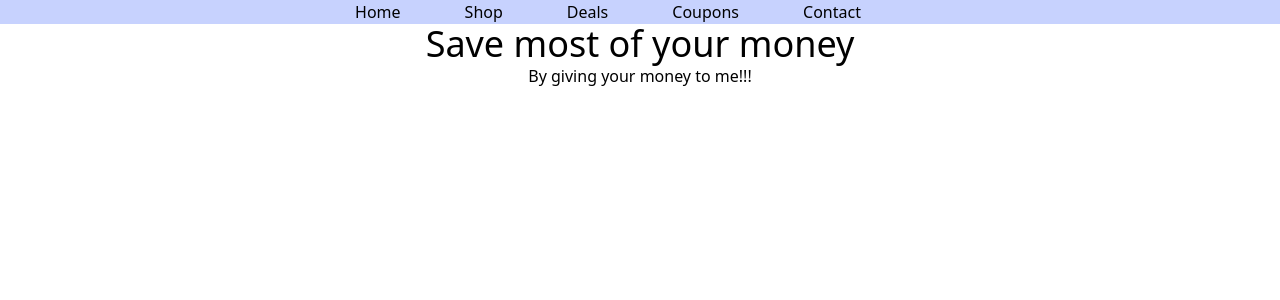
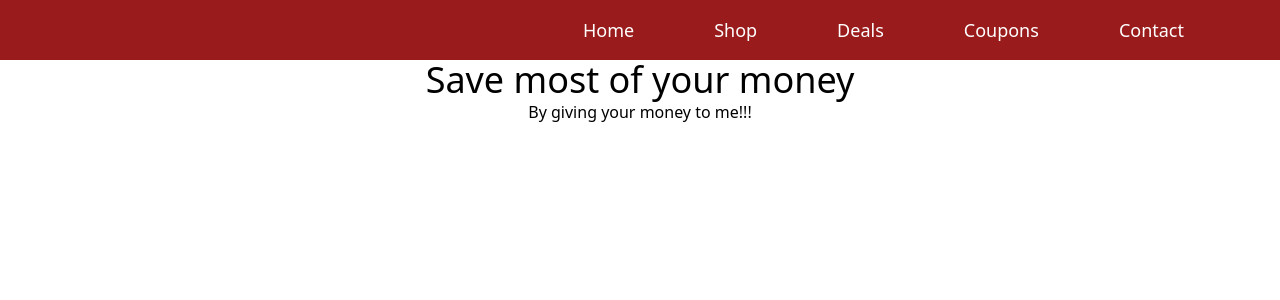
Before and after one commit to bdavijit/9.21-my-route, a React (Create React App) app: page / in a window 1280 px wide. Shown: the top 300 px of the page. Built offline with nearby package versions, Linux system fonts and the light colour scheme.

Commit message:
nav design

```diff
--- a/src/components/Link/Link.js
+++ b/src/components/Link/Link.js
@@ -1,9 +1,11 @@
 import React from "react";
+import '../Navbar/navbar.css'
+
 
 const Link = (props) => {
     const {name, link} = props.route;
   return <>
-    <li className='mr-16'>
+    <li className='mr-20 text-lg '>
             <a href={link}>{name}</a>
     </li>
   </>;
--- a/src/components/Navbar/Navbar.js
+++ b/src/components/Navbar/Navbar.js
@@ -1,6 +1,7 @@
 import React, { useState } from "react";
 import Link from "../Link/Link";
 import { MenuIcon, XIcon } from "@heroicons/react/solid";
+import './navbar.css'
 
 const Navbar = () => {
   const [open, setOpen] = useState(false);
@@ -15,13 +16,13 @@ const Navbar = () => {
 
   return (
     <>
-      <nav className="bg-indigo-200">
-        <div onClick={() => setOpen(!open)} className="w-6 h-6 md:hidden">
+      <nav className="bg-red-800">
+        <div onClick={() => setOpen(!open)} className="w-10 h-10 md:hidden">
           {open ? <XIcon></XIcon> : <MenuIcon></MenuIcon>}
         </div>
         <ul
-          className={`md:flex justify-center absolute md:static bg-indigo-200 w-full duration-500 ease-in ${
-            open ? "top-6" : "top-[-120px]"
+          className={`md:flex md:justify-end justify-center absolute md:static text-white bg-red-800 md:p-4  md:w-full duration-500 ease-in ${
+            open ? "top-15" : "top-[-220px]"
           }`}
         >
           {routes.map((route) => (
--- /dev/null
+++ b/src/components/Navbar/navbar.css
@@ -0,0 +1,5 @@
+@media only screen and (max-width: 768p) {
+  .WidthFull{
+    width: 100%;
+  }
+}
```
